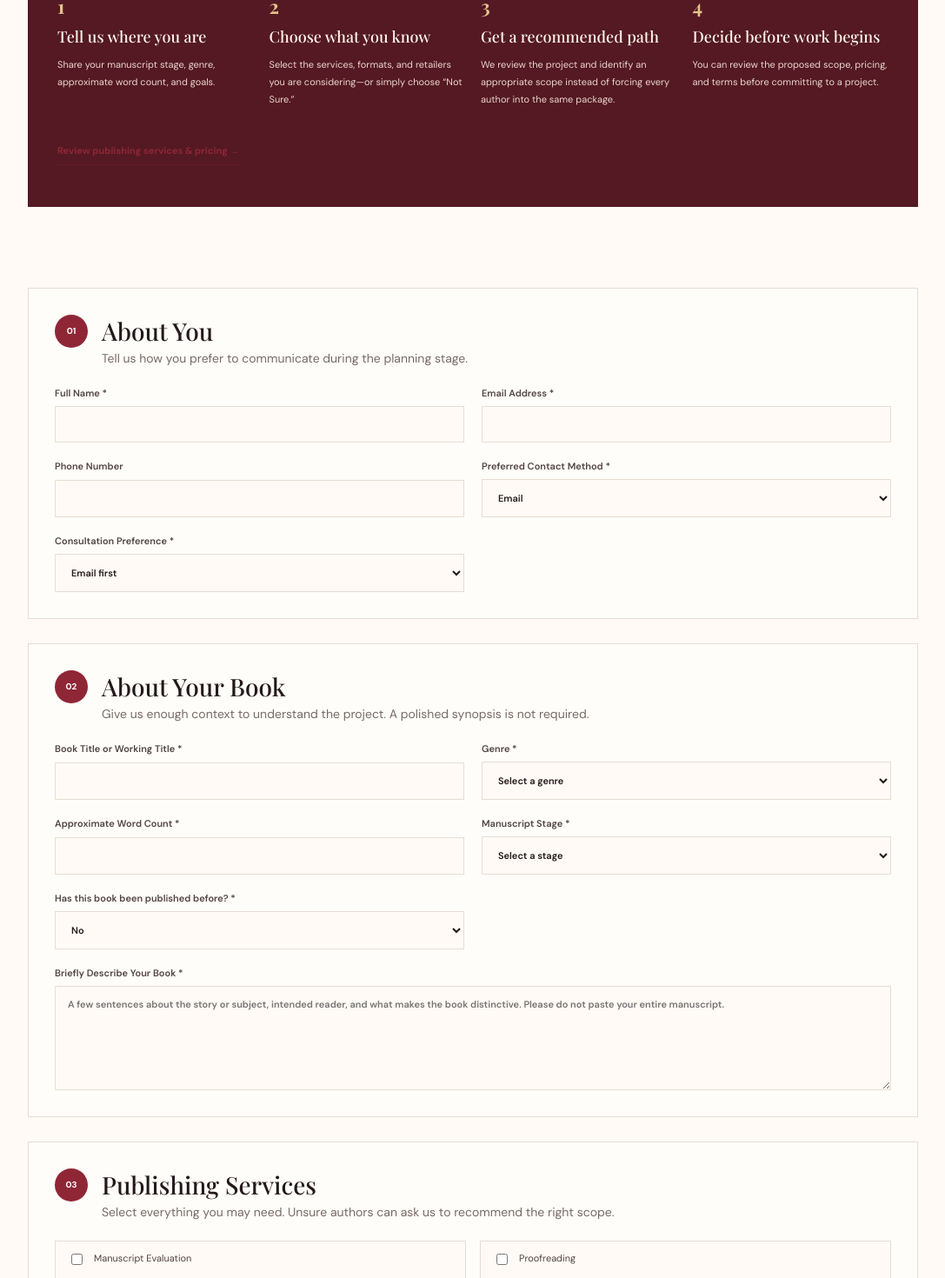
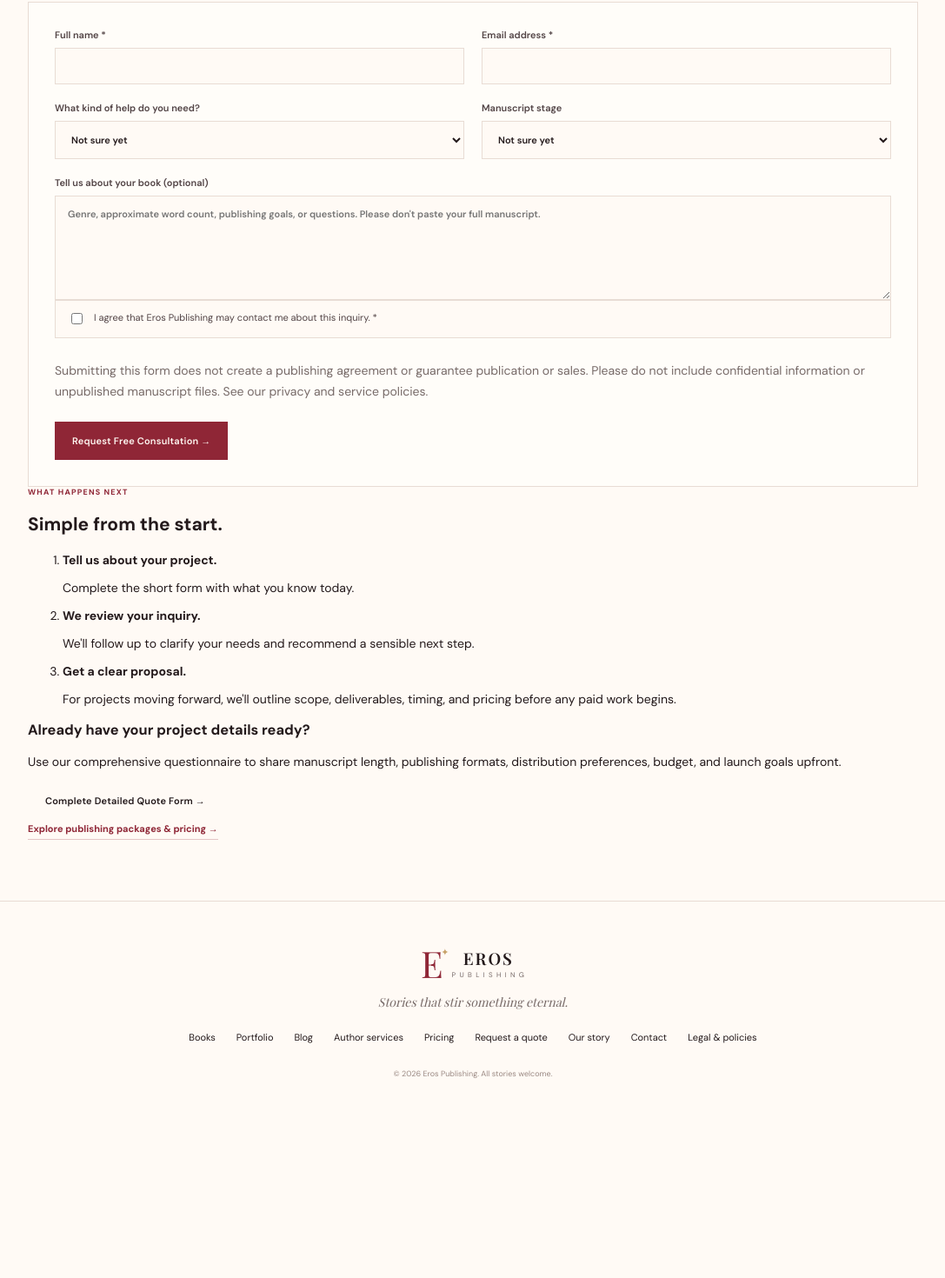
Before and after one commit to erospublish-bit/eros-publishing, a Next.js app: page /publishing-quote in a window 1280 px wide. Shown: the part 720-2190 px from the top of the page at 87% size, without its empty margins (96-1183 px from the left). After the commit the page ends 2012 px from the top, so only its background shows below. Built offline with nearby package versions, Linux system fonts and the light colour scheme; a web font is replaced by a local one.

Commit message:
Replace long default quote form with quick consultation and Formspree

```diff
--- a/app/publishing-quote/page.tsx
+++ b/app/publishing-quote/page.tsx
@@ -5,13 +5,6 @@ import Link from 'next/link';
 import { PageShell } from '@/components/PageShell';
 
 const FORMSPREE_ENDPOINT = 'https://formspree.io/f/xoeepyak';
-
-const services = [
-  'Manuscript Evaluation','Proofreading','Copy Editing','Developmental Editing','Print Formatting','E-book Formatting','Cover Design','ISBN / Publishing Setup Guidance','Paperback Publishing','Hardcover Publishing','E-book Publishing','Audiobook Publishing','Retailer / Distribution Setup','Author Branding / Marketing Materials','Complete Publishing Package','I’m Not Sure — Recommend a Package'
-];
-const platforms = ['Barnes & Noble','Apple Books','Spotify / Audiobooks','Lulu','Other Retailers','I’m Not Sure — I Need Guidance'];
-const formats = ['Paperback','Hardcover','E-book','Audiobook','Not Sure Yet'];
-
 type SubmitState = 'idle' | 'submitting' | 'success' | 'error';
 
 export default function PublishingQuotePage() {
@@ -22,14 +15,11 @@ export default function PublishingQuotePage() {
     event.preventDefault();
     const form = event.currentTarget;
     const data = new FormData(form);
-
     setSubmitState('submitting');
     setSubmitError('');
-
-    // Helpful Formspree metadata. The endpoint itself is public by design; no secret is exposed here.
-    data.set('_subject', `Publishing Quote Request — ${data.get('title') || 'New project'}`);
-    data.set('inquiryType', 'Publishing Quote Request');
-    data.set('submittedFrom', 'Eros Publishing — Publishing Quote');
+    data.set('_subject', 'New Eros Publishing consultation inquiry');
+    data.set('inquiryType', 'Quick Publishing Consultation');
+    data.set('submittedFrom', 'Eros Publishing — Quick Consultation');
 
     try {
       const response = await fetch(FORMSPREE_ENDPOINT, {
@@ -37,135 +27,103 @@ export default function PublishingQuotePage() {
         body: data,
         headers: { Accept: 'application/json' },
       });
-
       if (!response.ok) {
-        let message = 'We could not submit your request. Please check your information and try again.';
+        let message = 'We could not submit your inquiry. Please try again.';
         try {
           const result = await response.json();
-          if (Array.isArray(result?.errors) && result.errors.length > 0) {
-            message = result.errors.map((error: { message?: string }) => error.message).filter(Boolean).join(' ') || message;
+          if (Array.isArray(result?.errors) && result.errors.length) {
+            message = result.errors.map((item: { message?: string }) => item.message).filter(Boolean).join(' ') || message;
           }
         } catch {
-          // Keep the friendly fallback message when Formspree does not return JSON.
+          // Use the fallback message for non-JSON errors.
         }
         throw new Error(message);
       }
-
       form.reset();
       setSubmitState('success');
       window.scrollTo({ top: 0, behavior: 'smooth' });
     } catch (error) {
       setSubmitState('error');
-      setSubmitError(error instanceof Error ? error.message : 'We could not submit your request. Please try again.');
+      setSubmitError(error instanceof Error ? error.message : 'Please try again or contact us by email.');
     }
   }
 
   return (
-    <PageShell eyebrow="START YOUR PUBLISHING PROJECT" title="Request a professional" accent="publishing quote." intro="Tell us where your book is today and where you want it to go. We’ll use your answers to recommend a clear publishing path, project scope, and next steps—without asking you to know every publishing detail first.">
-      <section className="page-cta-panel" style={{ marginBottom: 28 }}>
-        <div className="quote-section-heading"><span>START</span><div><h2>Before you begin</h2><p>You do not need a finished manuscript or a complete publishing plan to request guidance.</p></div></div>
-        <div className="quote-steps">
-          <div><strong>1</strong><h3>Tell us where you are</h3><p>Share your manuscript stage, genre, approximate word count, and goals.</p></div>
-          <div><strong>2</strong><h3>Choose what you know</h3><p>Select the services, formats, and retailers you are considering—or simply choose “Not Sure.”</p></div>
-          <div><strong>3</strong><h3>Get a recommended path</h3><p>We review the project and identify an appropriate scope instead of forcing every author into the same package.</p></div>
-          <div><strong>4</strong><h3>Decide before work begins</h3><p>You can review the proposed scope, pricing, and terms before committing to a project.</p></div>
+    <PageShell
+      eyebrow="YOUR STORY STARTS HERE"
+      title="Let's talk about"
+      accent="your book."
+      intro="Whether your manuscript is finished or still taking shape, tell us a little about your project. A short inquiry is all you need to start a conversation with Eros Publishing."
+    >
+      <section className="quick-quote-layout">
+        <div>
+          <div className="card-icon">FREE INITIAL INQUIRY · ABOUT 2 MINUTES</div>
+          <h2 className="page-section-heading">Request a publishing consultation</h2>
+          <p className="page-lead">Share your contact information and what kind of help you may need. You do not need a book title, exact word count, budget, or finished manuscript to get started.</p>
+
+          {submitState === 'success' ? (
+            <div className="quote-success" role="status" aria-live="polite">
+              <strong>Your inquiry was submitted successfully.</strong>
+              <p>Thank you for contacting Eros Publishing. We'll review your message and follow up by email to discuss the next steps. No additional form is required right now.</p>
+              <button type="button" className="button button-primary" onClick={() => setSubmitState('idle')}>Send another inquiry</button>
             </div>
-        <p style={{ marginTop: 24 }}><Link className="text-link" href="/publishing-pricing">Review publishing services & pricing →</Link></p>
-      </section>
-
-      {submitState === 'success' && (
-        <section className="quote-success" role="status" aria-live="polite">
-          <strong>Your publishing inquiry has been submitted successfully.</strong>
-          <p>Thank you for telling us about your book. Eros Publishing has received your project information and will review your goals, requested services, formats, and timeline before following up using your preferred contact method.</p>
-          <p><strong>You do not need to send a separate email.</strong></p>
-        </section>
-      )}
-
-      {submitState === 'error' && (
-        <section className="quote-success" role="alert" aria-live="assertive">
-          <strong>We were unable to submit your inquiry.</strong>
-          <p>{submitError}</p>
-          <p>Your entries are still on this page. Please try again. If the problem continues, email <strong>authors@erospublishingkc.com</strong>.</p>
-        </section>
-      )}
-
+          ) : (
             <form className="quote-form" action={FORMSPREE_ENDPOINT} method="POST" onSubmit={handleSubmit}>
               <input type="text" name="_gotcha" tabIndex={-1} autoComplete="off" aria-hidden="true" style={{ position: 'absolute', left: '-9999px' }} />
-
-        <section className="quote-section">
-          <div className="quote-section-heading"><span>01</span><div><h2>About You</h2><p>Tell us how you prefer to communicate during the planning stage.</p></div></div>
+              <div className="quote-section">
                 <div className="quote-grid">
-            <label>Full Name *<input name="name" autoComplete="name" required /></label>
-            <label>Email Address *<input type="email" name="email" autoComplete="email" required /></label>
-            <label>Phone Number<input type="tel" name="phone" autoComplete="tel" /></label>
-            <label>Preferred Contact Method *<select name="contactMethod" required defaultValue="Email"><option>Email</option><option>Phone</option></select></label>
-            <label>Consultation Preference *<select name="consultation" required defaultValue="Email first"><option>Email first</option><option>Phone conversation</option><option>No preference</option></select></label>
+                  <label>Full name *<input name="name" autoComplete="name" required /></label>
+                  <label>Email address *<input name="email" type="email" autoComplete="email" required /></label>
+                  <label>What kind of help do you need?
+                    <select name="service" defaultValue="Not sure yet">
+                      <option>Not sure yet</option>
+                      <option>Complete publishing package</option>
+                      <option>Editing and proofreading</option>
+                      <option>Cover design and formatting</option>
+                      <option>Publishing and distribution setup</option>
+                      <option>Other publishing support</option>
+                    </select>
+                  </label>
+                  <label>Manuscript stage
+                    <select name="stage" defaultValue="Not sure yet">
+                      <option>Not sure yet</option>
+                      <option>Still writing</option>
+                      <option>Completed manuscript</option>
+                      <option>Ready to publish</option>
+                      <option>Previously published</option>
+                    </select>
+                  </label>
+                  <label className="quote-full">Tell us about your book (optional)
+                    <textarea name="details" rows={4} placeholder="Genre, approximate word count, publishing goals, or questions. Please don't paste your full manuscript." />
+                  </label>
                 </div>
-        </section>
-
-        <section className="quote-section">
-          <div className="quote-section-heading"><span>02</span><div><h2>About Your Book</h2><p>Give us enough context to understand the project. A polished synopsis is not required.</p></div></div>
-          <div className="quote-grid">
-            <label>Book Title or Working Title *<input name="title" required /></label>
-            <label>Genre *<select name="genre" required defaultValue=""><option value="">Select a genre</option><option>Fiction</option><option>Mystery / Thriller / Suspense</option><option>Romance</option><option>Fantasy</option><option>Science Fiction</option><option>Horror</option><option>Young Adult</option><option>Children's</option><option>Poetry</option><option>Memoir / Autobiography</option><option>Nonfiction</option><option>Other</option></select></label>
-            <label>Approximate Word Count *<input type="number" name="wordCount" min="1" required /></label>
-            <label>Manuscript Stage *<select name="stage" required defaultValue=""><option value="">Select a stage</option><option>Idea / Early Draft</option><option>First Draft</option><option>Completed Draft</option><option>Currently Being Edited</option><option>Fully Edited</option><option>Previously Published</option><option>Other</option></select></label>
-            <label>Has this book been published before? *<select name="previouslyPublished" required defaultValue="No"><option>No</option><option>Yes — self-published</option><option>Yes — through a publisher</option><option>Not sure how to classify it</option></select></label>
-            <label className="quote-full">Briefly Describe Your Book *<textarea name="description" rows={6} required placeholder="A few sentences about the story or subject, intended reader, and what makes the book distinctive. Please do not paste your entire manuscript." /></label>
+                <div className="quote-consent quick-quote-consent">
+                  <label><input type="checkbox" name="contactConsent" value="Yes" required /><span>I agree that Eros Publishing may contact me about this inquiry. *</span></label>
+                  <p>Submitting this form does not create a publishing agreement or guarantee publication or sales. Please do not include confidential information or unpublished manuscript files. See our <Link href="/legal">privacy and service policies</Link>.</p>
                 </div>
-        </section>
-
-        <section className="quote-section">
-          <div className="quote-section-heading"><span>03</span><div><h2>Publishing Services</h2><p>Select everything you may need. Unsure authors can ask us to recommend the right scope.</p></div></div>
-          <div className="quote-options">{services.map((item) => <label key={item}><input type="checkbox" name="services" value={item} /> <span>{item}</span></label>)}</div>
-          <p style={{ marginTop: 18 }}>Not sure what editing, formatting, or distribution support you need? That is completely fine—select <strong>“I’m Not Sure — Recommend a Package.”</strong></p>
-        </section>
-
-        <section className="quote-section">
-          <div className="quote-section-heading"><span>04</span><div><h2>Distribution & Formats</h2><p>Tell us where and how you would like readers to find your book. These choices can be refined later.</p></div></div>
-          <h3 className="quote-subheading">Distribution platforms</h3>
-          <div className="quote-options">{platforms.map((item) => <label key={item}><input type="checkbox" name="platforms" value={item} /> <span>{item}</span></label>)}</div>
-          <h3 className="quote-subheading">Publishing formats</h3>
-          <div className="quote-options">{formats.map((item) => <label key={item}><input type="checkbox" name="formats" value={item} /> <span>{item}</span></label>)}</div>
-        </section>
-
-        <section className="quote-section">
-          <div className="quote-section-heading"><span>05</span><div><h2>Goals, Timing & Budget</h2><p>These answers help us recommend a realistic scope instead of an oversized package.</p></div></div>
-          <div className="quote-grid">
-            <label>Ideal Publication Date<input type="date" name="launchDate" /></label>
-            <label>Estimated Publishing Budget *<select name="budget" required defaultValue=""><option value="">Select a range</option><option>Under $500</option><option>$500–$999</option><option>$1,000–$1,499</option><option>$1,500–$2,499</option><option>$2,500–$3,999</option><option>$4,000+</option><option>Not Sure Yet</option></select></label>
-            <label>Primary Publishing Goal *<select name="primaryGoal" required defaultValue=""><option value="">Select your main goal</option><option>Publish my first book professionally</option><option>Improve and republish an existing book</option><option>Reach more retailers and formats</option><option>Prepare a book for a specific launch date</option><option>Build an author brand / catalog</option><option>I need help deciding</option><option>Other</option></select></label>
-            <label className="quote-full">What is most important to you with this project?<textarea name="goals" rows={5} placeholder="Share your publishing goals, concerns, deadlines, audience, or priorities." /></label>
-            <label className="quote-full">What is your biggest publishing question or concern?<textarea name="concern" rows={4} placeholder="For example: editing level, ownership, retailer setup, ISBNs, formatting, cover design, costs, or where to begin." /></label>
-            <label>How did you hear about Eros Publishing?<select name="source" defaultValue=""><option value="">Select one</option><option>Google / Search Engine</option><option>Social Media</option><option>Referral</option><option>Eros Publishing Book</option><option>Online Advertisement</option><option>Event / Community</option><option>Other</option></select></label>
+                {submitState === 'error' && <div className="quote-success" role="alert"><strong>Submission unsuccessful.</strong><p>{submitError} Your entries remain in the form. If needed, email <a href="mailto:authors@erospublishingkc.com">authors@erospublishingkc.com</a>.</p></div>}
+                <button className="button button-primary quote-submit" type="submit" disabled={submitState === 'submitting'} aria-busy={submitState === 'submitting'}>
+                  {submitState === 'submitting' ? 'Sending your inquiry…' : 'Request Free Consultation →'}
+                </button>
               </div>
-        </section>
-
-        <section className="quote-section quote-consent">
-          <div className="quote-section-heading"><span>06</span><div><h2>Review & Submit</h2><p>Submitting an inquiry starts a conversation—it does not lock you into a publishing package.</p></div></div>
-          <label><input type="checkbox" name="rightsConfirmed" value="Yes" required /> <span>I confirm that I own or have the necessary rights to the material described in this request.</span></label>
-          <label><input type="checkbox" name="inquiryAcknowledged" value="Yes" required /> <span>I understand that submitting this form is a request for information and does not create a publishing agreement or guarantee publication, distribution, sales, or earnings.</span></label>
-          <label><input type="checkbox" name="contactConsent" value="Yes" required /> <span>I agree that Eros Publishing may contact me regarding this publishing inquiry.</span></label>
-          <p><strong>Please do not submit confidential material or your complete unpublished manuscript through this form.</strong> If manuscript pages are needed for evaluation, we can discuss the appropriate next step after reviewing your inquiry.</p>
-          <button className="button button-primary quote-submit" type="submit" disabled={submitState === 'submitting'} aria-busy={submitState === 'submitting'}>
-            {submitState === 'submitting' ? 'Submitting Your Request…' : 'Submit My Publishing Request →'}
-          </button>
-          <p style={{ marginTop: 14, fontSize: 12 }}>Your inquiry is submitted securely through our website. You will remain on this page and receive confirmation when it has been sent.</p>
-        </section>
             </form>
-
-      <section className="page-cta-panel quote-next-steps">
-        <h2>What happens after you inquire?</h2>
-        <div className="quote-steps">
-          <div><strong>1</strong><h3>Project Review</h3><p>We review your manuscript stage, goals, requested services, formats, and budget.</p></div>
-          <div><strong>2</strong><h3>Recommended Scope</h3><p>We identify the services that fit the project and clarify any questions before proposing work.</p></div>
-          <div><strong>3</strong><h3>Pricing & Terms</h3><p>You receive the proposed scope and next steps so you can make an informed decision.</p></div>
-          <div><strong>4</strong><h3>Project Kickoff</h3><p>Work begins only after the scope, pricing, responsibilities, and terms have been agreed upon.</p></div>
+          )}
         </div>
-        <div style={{ marginTop: 28 }}>
-          <h3>What to have ready if you move forward</h3>
-          <p>Your latest manuscript file, preferred author name, book title or working title, publishing goals, and any existing cover or brand materials. Do not worry if some of these are still undecided—we can identify what is actually needed during planning.</p>
+        <aside className="quick-quote-aside">
+          <div className="card-icon">WHAT HAPPENS NEXT</div>
+          <h2>Simple from the start.</h2>
+          <ol>
+            <li><strong>Tell us about your project.</strong><p>Complete the short form with what you know today.</p></li>
+            <li><strong>We review your inquiry.</strong><p>We'll follow up to clarify your needs and recommend a sensible next step.</p></li>
+            <li><strong>Get a clear proposal.</strong><p>For projects moving forward, we'll outline scope, deliverables, timing, and pricing before any paid work begins.</p></li>
+          </ol>
+          <div className="quick-quote-detailed">
+            <h3>Already have your project details ready?</h3>
+            <p>Use our comprehensive questionnaire to share manuscript length, publishing formats, distribution preferences, budget, and launch goals upfront.</p>
+            <Link className="button book-secondary-button" href="/publishing-quote/detailed">Complete Detailed Quote Form →</Link>
           </div>
+          <Link className="text-link" href="/publishing-pricing">Explore publishing packages & pricing →</Link>
+        </aside>
       </section>
     </PageShell>
   );
```
Lines whose indentation alone changed are shown as unchanged.
